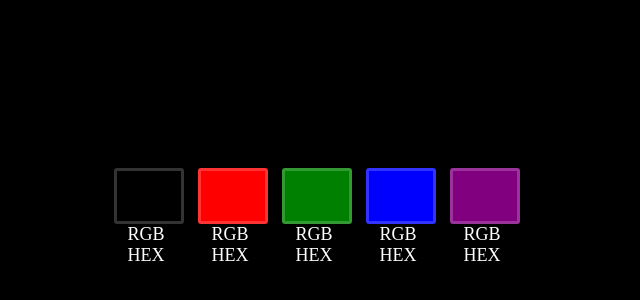
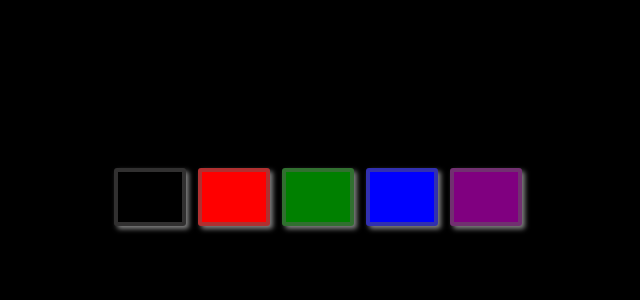
Before and after one commit to Benoldk/background-changer-beginner-app, a React (Create React App) app: page / in a window 1280 px wide. Shown: the part 400-700 px from the top of the page, without its empty margins (326-966 px from the left). Built offline with nearby package versions, Linux system fonts and the light colour scheme.

Commit message:
added box-shadow to color boxes

```diff
--- a/src/components/ColorChanger.js
+++ b/src/components/ColorChanger.js
@@ -6,10 +6,10 @@
         <div className='color-changer'>
             <div className={`color ${colorStyle}`}
                 onClick={() => setBackgroundStyle(colorStyle)}></div>
-            <div className='color-codes'>
+            {/* <div className='color-codes'>
                 <div>RGB</div>
                 <div>HEX</div>
-            </div>
+            </div> */}
         </div>
     )
 }
--- a/src/stylesheets/backgroundchanger.css
+++ b/src/stylesheets/backgroundchanger.css
@@ -21,8 +21,9 @@
 .color {
     width: 100%;
     height: 50px;
-    border: 3px solid rgba(255, 255, 255, 0.2);
+    border: 4px solid rgba(99, 97, 97, 0.5);
     border-radius: 3px;
+    box-shadow: 3px 3px 5px rgba(255, 255, 255, 0.5);
 }
 
 .color:hover {
```
